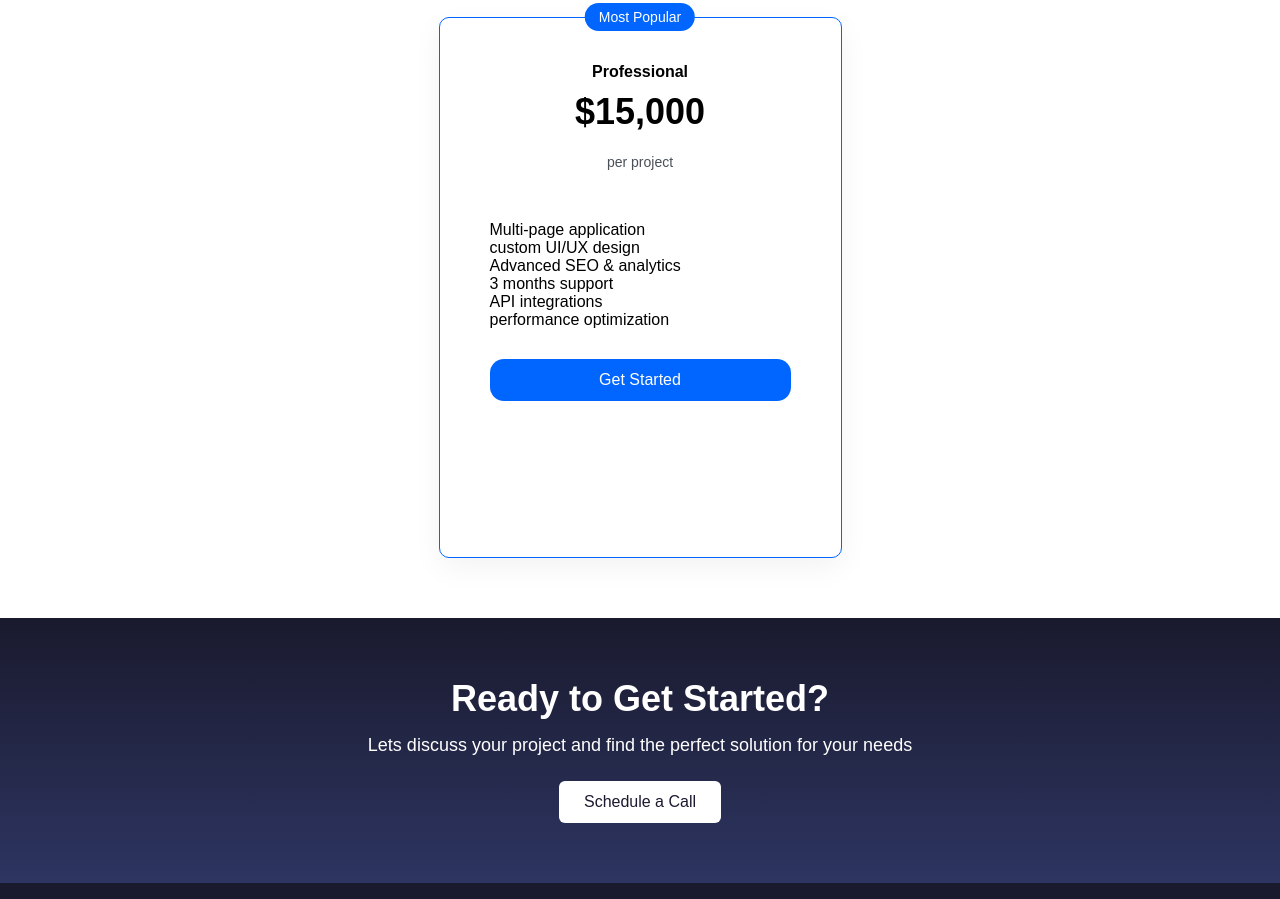
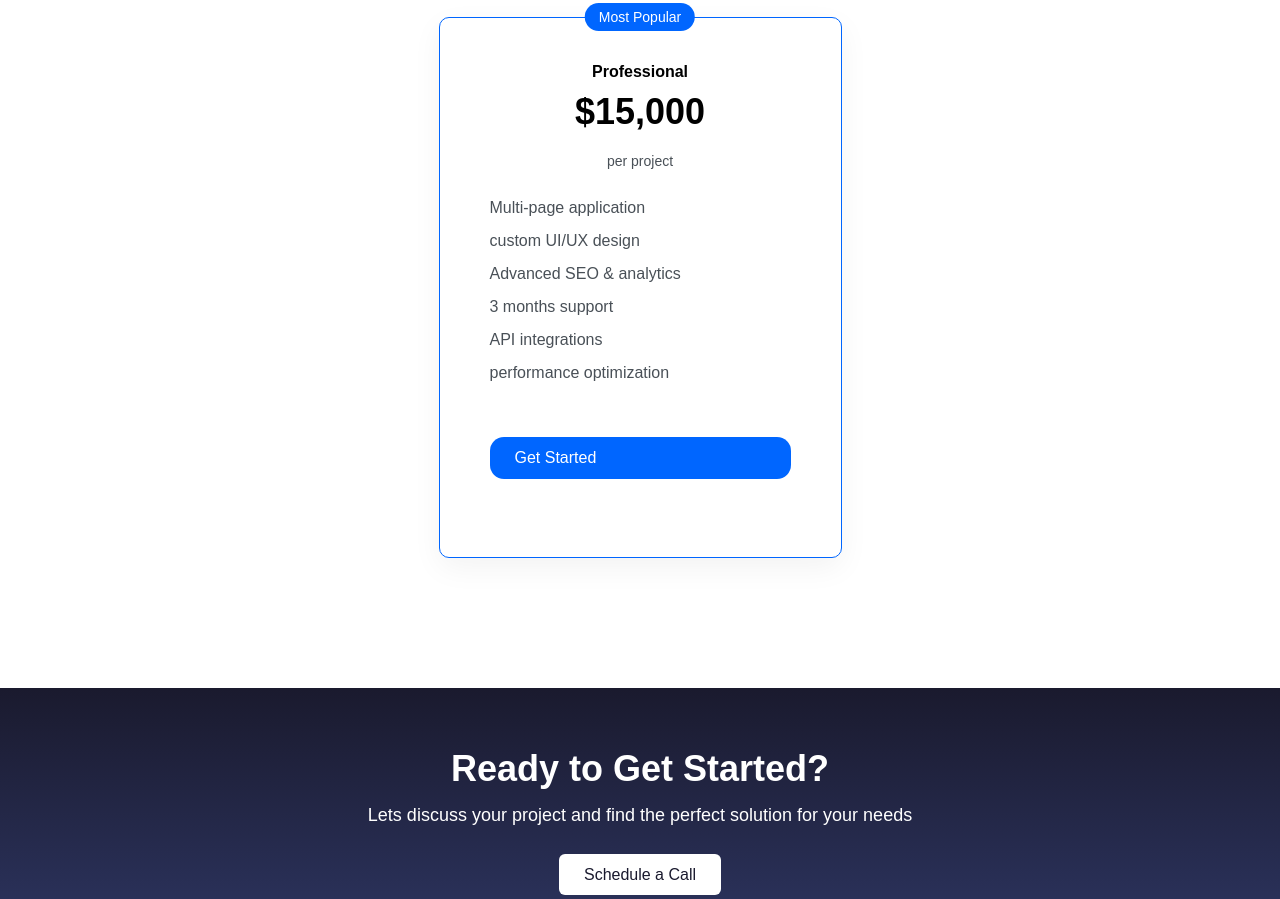
Before and after one commit to engmflaifel-art/Front-end-Project-Team-B, a plain HTML site: page services.html in a window 1280 px wide. Shown: the part 1423-2322 px from the top of the page. Drawn offline with Linux system fonts and the light colour scheme.

Commit message:
update service page

```diff
--- a/services.html
+++ b/services.html
@@ -69,10 +69,9 @@
               <li class="service_list_item">API Integration</li>
               <li class="service_list_item">Cloud Deployment</li>
             </ul>
-            <a href="services.html">Learn More→ </a>
+            <a class="learn-more" href="services.html">Learn More→ </a>
           </div>
         </div>
-
         <div class="card">
           <div id="icon2" class="service_icon">
             <img src="assets/SparklesIcon.png" alt="SparklesIcon" />
@@ -89,10 +88,9 @@
               <li class="service_list_item">Prototyping</li>
               <li class="service_list_item">Design Systems</li>
             </ul>
-            <a href="services.html">Learn More→ </a>
+            <a class="learn-more" href="services.html">Learn More→ </a>
           </div>
         </div>
-
         <div class="card">
           <div id="icon3" class="service_icon">
             <img src="assets/ChartIcon.png" alt="ChartIcon" />
@@ -109,7 +107,7 @@
               <li class="service_list_item">Progressive Web Apps</li>
               <li class="service_list_item">App Store Publishing</li>
             </ul>
-            <a href="services.html">Learn More→ </a>
+            <a class="learn-more" href="services.html">Learn More→ </a>
           </div>
         </div>
 
@@ -129,10 +127,9 @@
               <li class="service_list_item">CI/CD Pipelines</li>
               <li class="service_list_item">Infrastructure as Code</li>
             </ul>
-            <a href="services.html">Learn More→ </a>
+            <a class="learn-more" href="services.html">Learn More→ </a>
           </div>
         </div>
-
         <div class="card">
           <div id="icon5" class="service_icon">
             <img src="assets/CogIcon.png" alt="CogIcon" />
@@ -149,7 +146,7 @@
               <li class="service_list_item">Performance Monitoring</li>
               <li class="service_list_item">Security Scanning</li>
             </ul>
-            <a href="services.html">Learn More→ </a>
+            <a class="learn-more" href="services.html">Learn More→ </a>
           </div>
         </div>
         <div class="card">
@@ -168,7 +165,7 @@
               <li class="service_list_item">Team Training</li>
               <li class="service_list_item">Best Practices</li>
             </ul>
-            <a href="services.html">Learn More→ </a>
+            <a class="learn-more" href="services.html">Learn More→ </a>
           </div>
         </div>
       </div>
@@ -183,16 +180,16 @@
           <div class="mini-title">Most Popular</div>
           <h3 class="plan-title">Professional</h3>
           <p class="price">$15,000</p>
-          <span>per project</span>
-          <ul class="features">
-            <li>Multi-page application</li>
-            <li>custom UI/UX design</li>
-            <li>Advanced SEO & analytics</li>
-            <li>3 months support</li>
-            <li>API integrations</li>
-            <li>performance optimization</li>
+          <p class="per_project">per project</p>
+          <ul class="pricing_list">
+            <li class="pricing_list_item">Multi-page application</li>
+            <li class="pricing_list_item">custom UI/UX design</li>
+            <li class="pricing_list_item">Advanced SEO & analytics</li>
+            <li class="pricing_list_item">3 months support</li>
+            <li class="pricing_list_item">API integrations</li>
+            <li class="pricing_list_item">performance optimization</li>
           </ul>
-          <button class="btn">Get Started</button>
+          <div class="btn"><a href="services.html">Get Started </a></div>
         </div>
       </section>
 
@@ -201,7 +198,7 @@
         <p class="start-p">
           Lets discuss your project and find the perfect solution for your needs
         </p>
-        <button class="btn2">Schedule a Call</button>
+        <a class="btn2" href="contact.html">Schedule a Call</a>
       </section>
     </main>
 
--- a/styles/services.css
+++ b/styles/services.css
@@ -6,9 +6,11 @@ main .services {
 }
 
 .services-p {
+  /* width: 719px; */
   height: 56px;
   font-size: 20px;
   font-weight: 400px;
+  /* padding-top: 15px; */
   color: #495057;
   text-align: center;
 }
@@ -34,6 +36,7 @@ main .services {
   width: 30%;
   max-width: 400px;
   background-color: white;
+  /* width: 384px; */
   height: 443px;
   border: 1.8px solid #dee2e6;
   border-radius: 16px;
@@ -52,9 +55,9 @@ main .services {
     width: 100%;
   }
 }
-
 .service_icon {
   font-size: 10px;
+  /* text-align: center; */
   width: 63px;
   height: 63px;
   border-radius: 16px;
@@ -69,6 +72,9 @@ main .services {
   width: 40px;
   height: 40px;
 }
+/* .service_icon:hover {
+  box-shadow: 0px 10px 15px -3px #000000;
+} */
 
 #icon1 {
   background-image: linear-gradient(180deg, #2b7fff, #155dfc);
@@ -132,6 +138,11 @@ main .services {
 }
 
 main a {
+  color: white;
+  text-decoration: none;
+  padding-top: 20px;
+}
+.learn-more {
   color: #0066ff;
   text-decoration: none;
   padding-top: 20px;
@@ -153,6 +164,8 @@ main .title {
   font-size: 18px;
   color: #495057;
   margin-bottom: 40px;
+  /* padding-top: 20px;
+  padding-bottom: 40px; */
 }
 
 .pricing-card {
@@ -162,10 +175,15 @@ main .title {
   border: 1px solid #0066ff;
   border-radius: 10px;
   padding: 20px 50px;
-  box-shadow: 0 10px 30px rgba(0, 0, 0, 0.05);
   display: inline-block;
   position: relative;
+  margin-bottom: 70px;
+  box-shadow: 0 10px 30px rgba(0, 0, 0, 0.05);
 }
+
+/* .pricing-card:hover {
+  box-shadow: 0px 25px 25px -12px #000000;
+} */
 
 .mini-title {
   background: #0066ff;
@@ -191,24 +209,47 @@ main .title {
   margin-bottom: 20px;
 }
 
-span {
+main span {
   font-size: 14px;
   color: #495057;
 }
 
-.features {
+main .features {
   text-align: left;
   margin-bottom: 30px;
   margin-top: 50px;
 }
 
-.btn {
+.per_project {
+  font-size: 14px;
+  color: #495057;
+  padding-bottom: 30px;
+}
+
+.pricing_list {
+  margin-bottom: 40px;
+}
+
+.pricing_list_item {
+  font-size: 16px;
+  font-weight: 400px;
+  font-style: normal;
+  color: #495057;
+  padding-bottom: 15px;
+  text-align: left;
+}
+
+.pricing_list_item::marker {
+  color: #0066ff;
+}
+
+main .btn {
   background: #0066ff;
   color: #fff;
-  border: none;
   padding: 12px 25px;
   border-radius: 14px;
   font-size: 16px;
+  text-align: left;
   cursor: pointer;
   width: 100%;
 }
@@ -216,7 +257,6 @@ span {
 .btn:hover {
   background: #1a1a2e;
 }
-
 .get-start {
   text-align: center;
   background-image: linear-gradient(to bottom, #1a1a2e, #2d3561);
@@ -232,6 +272,7 @@ span {
 .start-p {
   font-size: 18px;
   margin-top: 15px;
+  margin-bottom: 40px;
   color: white;
 }
 
@@ -241,11 +282,9 @@ span {
   border: none;
   border-radius: 6px;
   font-size: 16px;
+  padding: 12px 25px;
   cursor: pointer;
-  padding: 12px 25px;
-  margin-top: 25px;
 }
-
 .btn2:hover {
   background: #1a1a2e;
   color: white;
```
